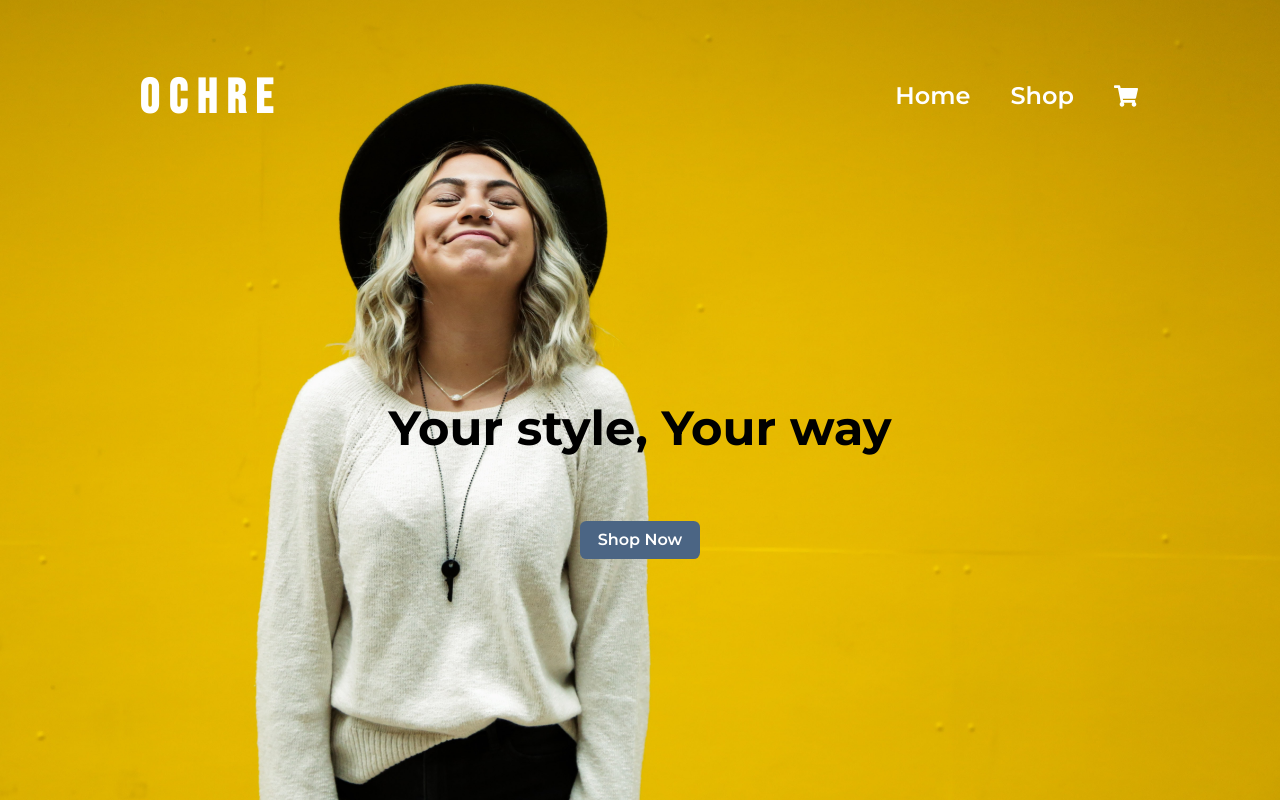
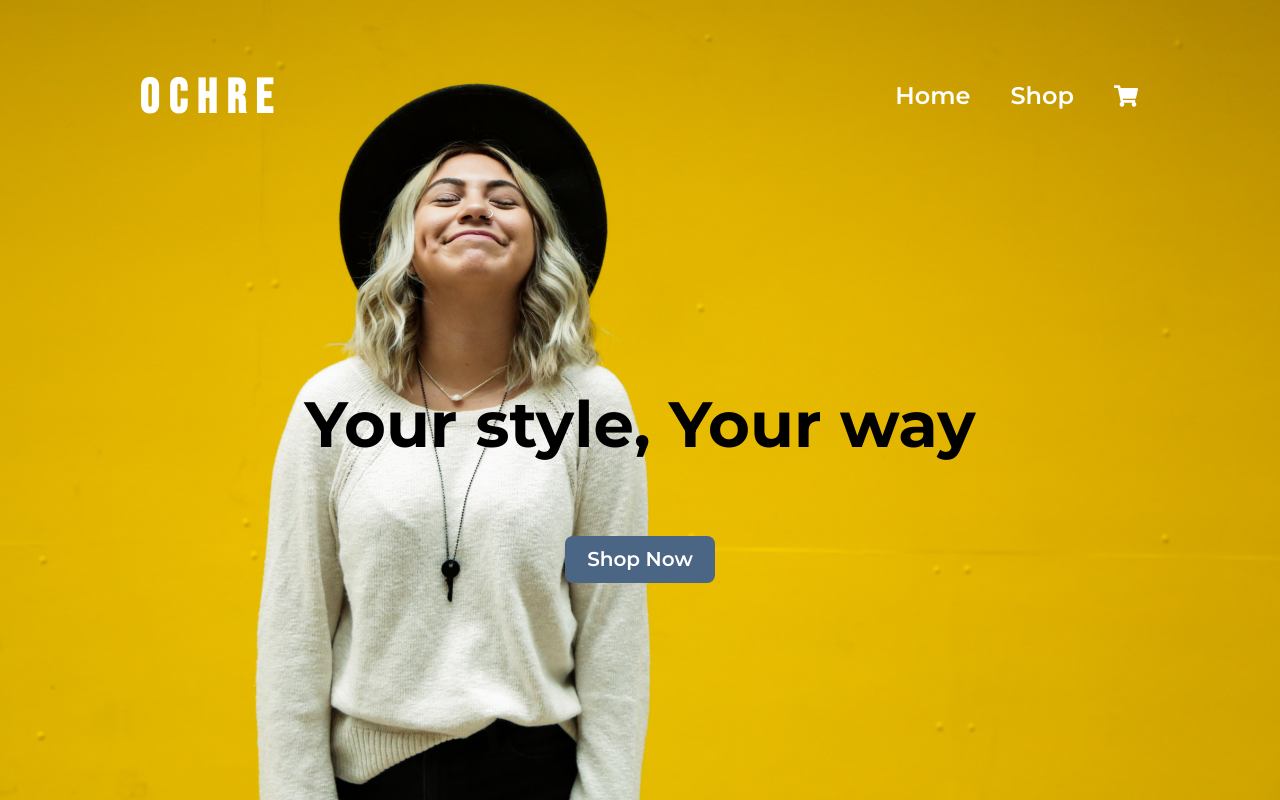
Before and after one commit to kapaha/shopping-cart, a React (Create React App) app: page / in a window 1280 px wide. Built offline with nearby package versions, Linux system fonts and the light colour scheme.

Commit message:
Update hero styles

```diff
--- a/src/pages/Home/components/Hero/Hero.js
+++ b/src/pages/Home/components/Hero/Hero.js
@@ -1,7 +1,7 @@
 import React from 'react';
 import image from 'assets/hero.jpg';
 import { Link } from 'react-router-dom';
-import { Button, StyledLink } from 'components';
+import { Button } from 'components';
 import { Container, Image, MessageContainer, Message } from './Hero.styled';
 
 const Hero = () => {
@@ -10,7 +10,7 @@ const Hero = () => {
             <Image src={image} />
             <MessageContainer>
                 <Message>Your style, Your way</Message>
-                <Button as={Link} to="/shop">
+                <Button as={Link} to="/shop" className="btn">
                     Shop Now
                 </Button>
             </MessageContainer>
--- a/src/pages/Home/components/Hero/Hero.styled.js
+++ b/src/pages/Home/components/Hero/Hero.styled.js
@@ -20,14 +20,26 @@ export const Image = styled.img`
 
 export const MessageContainer = styled.div`
     text-align: center;
-    margin-top: 10vmax;
+    margin-top: 30vmax;
 
     > * + * {
         margin-top: 2rem;
+    }
+
+    .btn {
+        font-size: 1.25rem;
+    }
+
+    @media screen and (min-width: ${theme.breakPoints.small}) {
+        margin-top: 10vmax;
     }
 `;
 
 export const Message = styled.h1`
     font-size: 3rem;
     color: black;
+
+    @media screen and (min-width: ${theme.breakPoints.medium}) {
+        font-size: 4rem;
+    }
 `;
```
